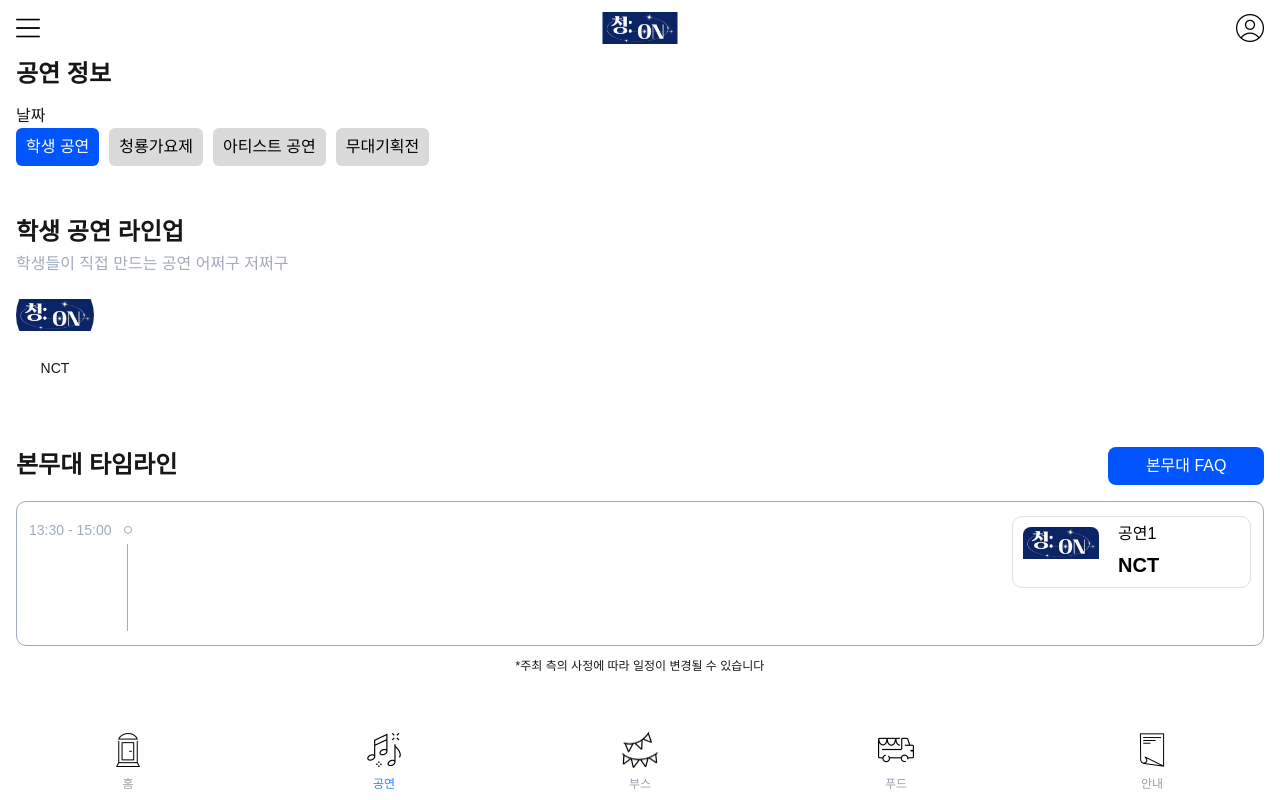
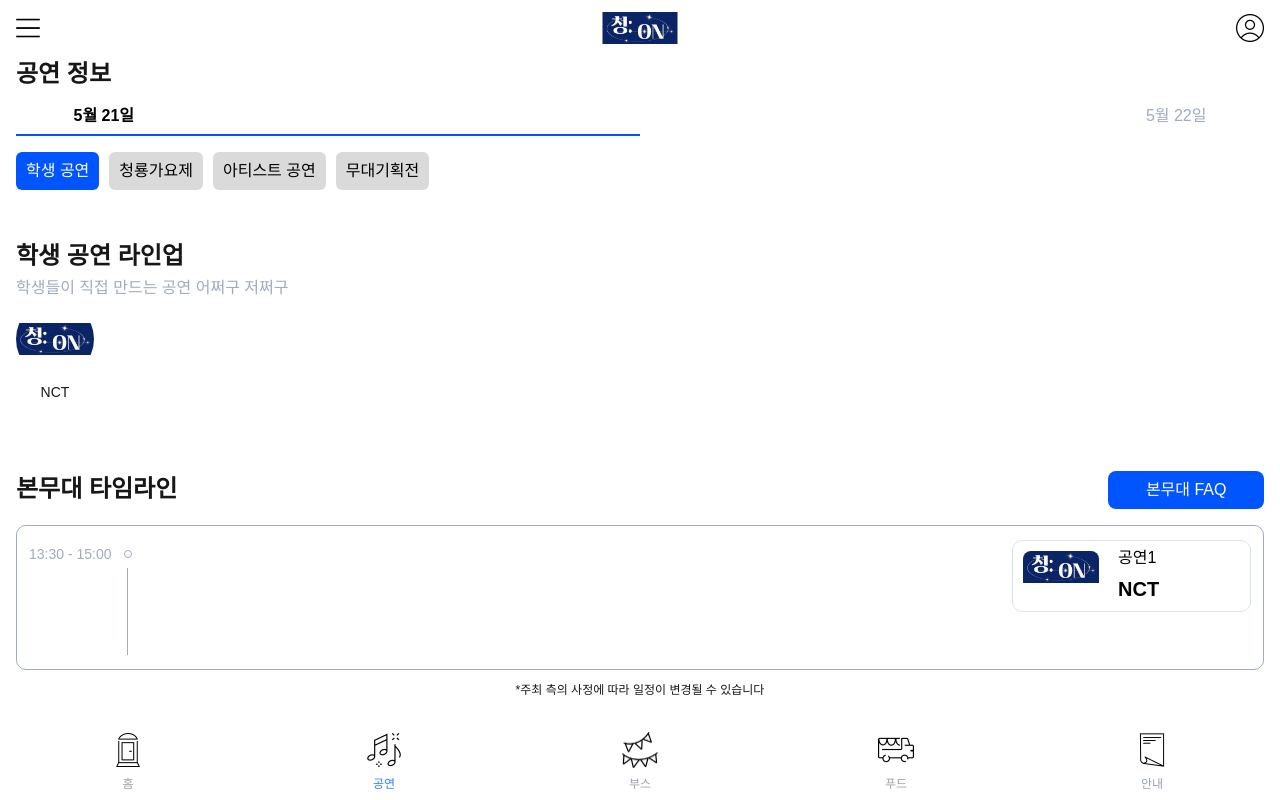
Before and after one commit to LUCAUS-Likelion14th/FrontEnd, a Next.js app: page /stage in a window 1280 px wide. Shown: the top 800 px of the page. Built offline with nearby package versions, Linux system fonts and the light colour scheme.

Commit message:
feat: 날짜 선택 버튼 구현

```diff
--- a/app/stage/page.tsx
+++ b/app/stage/page.tsx
@@ -43,8 +43,8 @@ const STAGE_DATA = [
     category: "학생 공연",
     artistLogo: "/logo.png",
     stageImage: "/logo.png",
-    start: "2026-03-31T13:30:00",
-    end: "2026-03-31T15:00:00",
+    start: "2026-05-21T13:30:00",
+    end: "2026-05-21T15:00:00",
   },
   {
     id: 2,
@@ -53,8 +53,8 @@ const STAGE_DATA = [
     category: "청룡가요제",
     artistLogo: "/logo.png",
     stageImage: "/logo.png",
-    start: "2026-03-31T15:00:00",
-    end: "2026-03-31T16:00:00",
+    start: "2026-05-21T15:00:00",
+    end: "2026-05-21T16:00:00",
   },
   {
     id: 3,
@@ -63,26 +63,30 @@ const STAGE_DATA = [
     category: "아티스트 공연",
     artistLogo: "/logo.png",
     stageImage: "/logo.png",
-    start: "2026-03-31T16:00:00",
-    end: "2026-03-31T18:00:00",
+    start: "2026-05-22T16:00:00",
+    end: "2026-05-22T18:00:00",
   },
   {
     id: 4,
     description: "공연4",
     artist: "BlackPink",
-    category: "무대기획전",
+    category: "아티스트 공연",
     artistLogo: "/logo.png",
     stageImage: "/logo.png",
-    start: "2026-03-31T18:00:00",
-    end: "2026-03-31T20:00:00",
+    start: "2026-05-22T18:00:00",
+    end: "2026-05-22T20:00:00",
   },
 ];
 
 export default function StagePage() {
+  const [selectedDate, setSelectedDate] = useState("2026-05-21");
   const [selected, setSelected] = useState<CategoryType>("학생 공연");
   const [currentTime, setCurrentTime] = useState(new Date());
 
-  const filteredData = STAGE_DATA.filter((item) => item.category === selected);
+  const filteredData = STAGE_DATA.filter((item) => {
+    const itemDate = item.start.split("T")[0];
+    return item.category === selected && itemDate === selectedDate;
+  });
 
   const currentCategory = CATEGORY_INFO[selected];
 
@@ -119,6 +123,8 @@ export default function StagePage() {
           categories={CATEGORY}
           selected={selected}
           onSelect={setSelected}
+          selectedDate={selectedDate}
+          onSelectDate={setSelectedDate}
         />
       </section>
 
--- a/components/stage/Category.tsx
+++ b/components/stage/Category.tsx
@@ -6,31 +6,68 @@ type CategoryProps = {
   categories: CategoryType[];
   selected: CategoryType;
   onSelect: (value: CategoryType) => void;
+  selectedDate: string;
+  onSelectDate: (date: string) => void;
 };
 
 export default function Category({
   categories,
   selected,
   onSelect,
+  selectedDate,
+  onSelectDate,
 }: CategoryProps) {
   return (
     <div>
-      <div>날짜</div>
-      <div className="flex gap-2.5">
+      <section className="relative mb-4">
+        <div className="flex mx-[57.5px] justify-between">
+          <button
+            onClick={() => onSelectDate("2026-05-21")}
+            className={`pb-2 ${
+              selectedDate === "2026-05-21"
+                ? "text-black font-semibold"
+                : "text-text-sub"
+            }`}
+          >
+            5월 21일
+          </button>
+
+          <button
+            onClick={() => onSelectDate("2026-05-22")}
+            className={`pb-2 ${
+              selectedDate === "2026-05-22"
+                ? "text-black font-semibold"
+                : "text-text-sub"
+            }`}
+          >
+            5월 22일
+          </button>
+        </div>
+
+        <div
+          className="absolute bottom-0 h-0.5 bg-primary transition-all duration-300"
+          style={{
+            width: "50%",
+            left: selectedDate === "2026-05-21" ? "0%" : "50%",
+          }}
+        />
+      </section>
+
+      <section className="flex gap-2.5">
         {categories.map((item) => (
           <button
             key={item}
             onClick={() => onSelect(item)}
             className={`p-2.5 rounded-md text-base leading-4.5 ${
               selected === item
-                ? "bg-[#05F] text-white"
+                ? "bg-primary text-white"
                 : "bg-[#DADADA] text-black"
             }`}
           >
             {item}
           </button>
         ))}
-      </div>
+      </section>
     </div>
   );
 }
```
